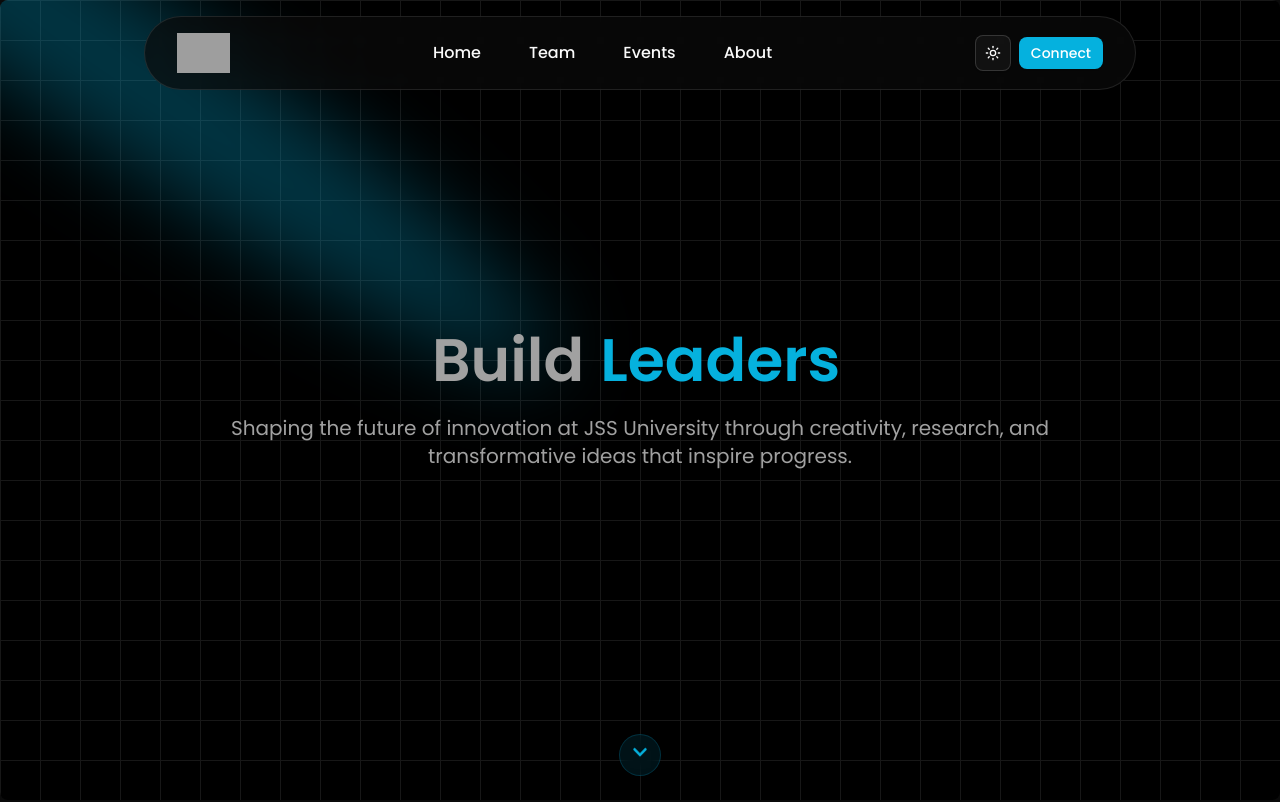
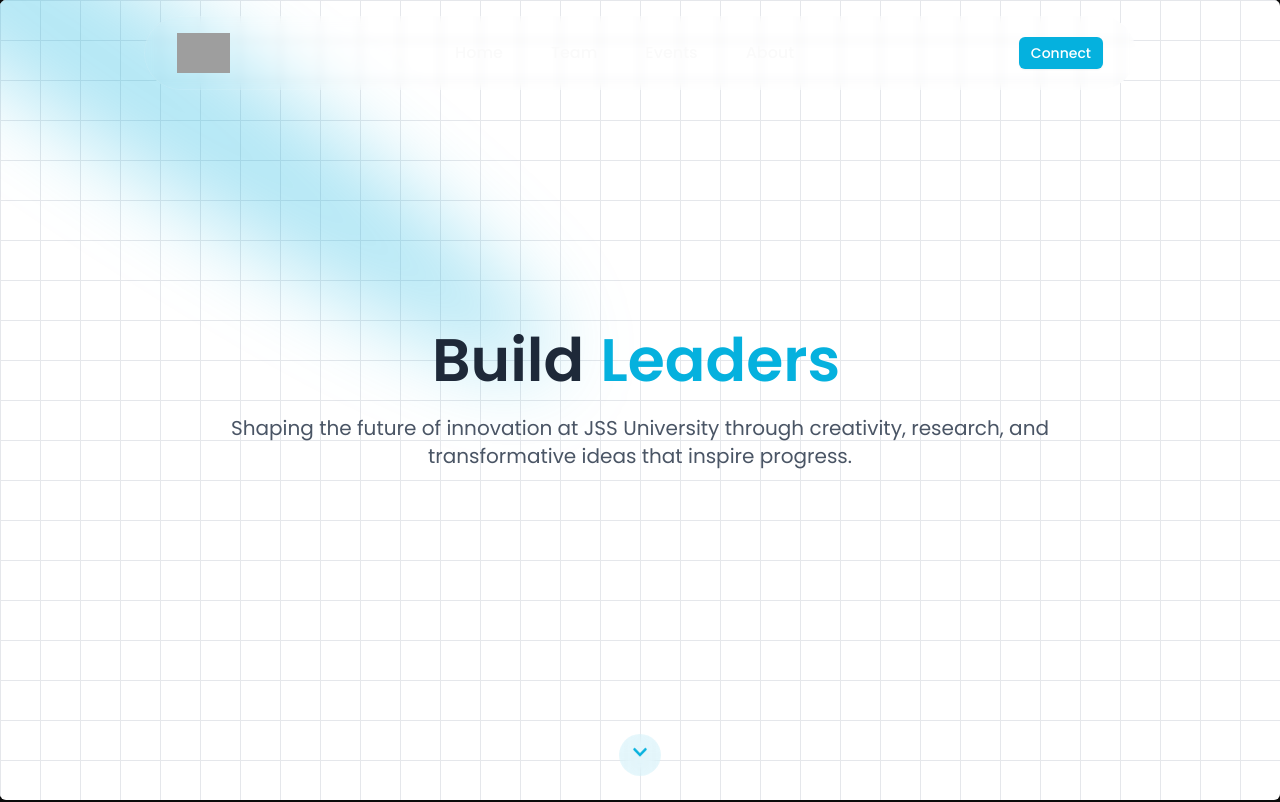
Before and after one commit to hrshvv/edc-jssun, a React (Vite) app: page / in a window 1280 px wide. Shown: the top 802 px of the page. Built offline with nearby package versions, Linux system fonts and the light colour scheme; grey boxes are pictures that could not be loaded.

Commit message:
remove the light and dark theme

```diff
--- a/index.html
+++ b/index.html
@@ -1,5 +1,5 @@
 <!doctype html>
-<html lang="en" class="dark">
+<html lang="en">
   <head>
     <meta charset="UTF-8" />
     <link
--- a/src/App.jsx
+++ b/src/App.jsx
@@ -1,6 +1,5 @@
 import React from 'react';
 import { BrowserRouter as Router, Routes, Route } from 'react-router-dom';
-import { ThemeProvider } from './hooks/use-theme.jsx';
 import Navbar from './our/components/navbar/Navbar';
 import Team from './our/views/Team';
 import Main from './our/views/Main';
@@ -9,7 +8,6 @@ import About from './our/views/About';
 
 function App() {
   return (
-    <ThemeProvider defaultTheme="dark" storageKey="vite-ui-theme">
     <Router>
       <div className="fixed top-0 left-1/2 -translate-x-1/2 z-50 md:w-[80%] w-full p-4">
         <Navbar />
@@ -23,7 +21,6 @@ function App() {
         </Routes>
       </div>
     </Router>
-    </ThemeProvider>
   );
 }
 
--- a/src/components/theme-toggle.jsx
+++ /dev/null
@@ -1,27 +0,0 @@
-import { Moon, Sun } from 'lucide-react';
-import { Button } from '@/components/ui/button';
-import { useTheme } from '@/hooks/use-theme.jsx';
-
-export function ThemeToggle() {
-  const { theme, setTheme } = useTheme();
-
-  const toggleTheme = () => {
-    setTheme(theme === 'dark' ? 'light' : 'dark');
-  };
-
-  return (
-    <Button
-      variant="outline"
-      size="icon"
-      onClick={toggleTheme}
-      title={`Switch to ${theme === 'dark' ? 'light' : 'dark'} mode`}
-    >
-      {theme === 'dark' ? (
-        <Sun className="h-4 w-4" />
-      ) : (
-        <Moon className="h-4 w-4" />
-      )}
-      <span className="sr-only">Toggle theme</span>
-    </Button>
-  );
-}
--- a/src/hooks/use-theme.jsx
+++ /dev/null
@@ -1,47 +0,0 @@
-import { createContext, useContext, useEffect, useState } from 'react';
-
-const ThemeProviderContext = createContext();
-
-export function ThemeProvider({
-  children,
-  defaultTheme = 'dark',
-  storageKey = 'vite-ui-theme',
-  ...props
-}) {
-  const [theme, setTheme] = useState(() => {
-    if (typeof window !== 'undefined') {
-      return localStorage.getItem(storageKey) || defaultTheme;
-    }
-    return defaultTheme;
-  });
-
-  useEffect(() => {
-    const root = window.document.documentElement;
-    root.classList.remove('light', 'dark');
-    root.classList.add(theme);
-  }, [theme]);
-
-  const value = {
-    theme,
-    setTheme: theme => {
-      localStorage.setItem(storageKey, theme);
-      setTheme(theme);
-    },
-  };
-
-  return (
-    <ThemeProviderContext.Provider {...props} value={value}>
-      {children}
-    </ThemeProviderContext.Provider>
-  );
-}
-
-export const useTheme = () => {
-  const context = useContext(ThemeProviderContext);
-
-  if (context === undefined) {
-    throw new Error('useTheme must be used within a ThemeProvider');
-  }
-
-  return context;
-};
--- a/src/index.css
+++ b/src/index.css
@@ -5,46 +5,7 @@ body {
   font-family: 'Poppins', sans-serif;
 }
 
-@custom-variant dark (&:is(.dark *));
-
-@theme inline {
-  --radius-sm: calc(var(--radius) - 4px);
-  --radius-md: calc(var(--radius) - 2px);
-  --radius-lg: var(--radius);
-  --radius-xl: calc(var(--radius) + 4px);
-  --color-background: var(--background);
-  --color-foreground: var(--foreground);
-  --color-card: var(--card);
-  --color-card-foreground: var(--card-foreground);
-  --color-popover: var(--popover);
-  --color-popover-foreground: var(--popover-foreground);
-  --color-primary: var(--primary);
-  --color-primary-foreground: var(--primary-foreground);
-  --color-secondary: var(--secondary);
-  --color-secondary-foreground: var(--secondary-foreground);
-  --color-muted: var(--muted);
-  --color-muted-foreground: var(--muted-foreground);
-  --color-accent: var(--accent);
-  --color-accent-foreground: var(--accent-foreground);
-  --color-destructive: var(--destructive);
-  --color-border: var(--border);
-  --color-input: var(--input);
-  --color-ring: var(--ring);
-  --color-chart-1: var(--chart-1);
-  --color-chart-2: var(--chart-2);
-  --color-chart-3: var(--chart-3);
-  --color-chart-4: var(--chart-4);
-  --color-chart-5: var(--chart-5);
-  --color-sidebar: var(--sidebar);
-  --color-sidebar-foreground: var(--sidebar-foreground);
-  --color-sidebar-primary: var(--sidebar-primary);
-  --color-sidebar-primary-foreground: var(--sidebar-primary-foreground);
-  --color-sidebar-accent: var(--sidebar-accent);
-  --color-sidebar-accent-foreground: var(--sidebar-accent-foreground);
-  --color-sidebar-border: var(--sidebar-border);
-  --color-sidebar-ring: var(--sidebar-ring);
-}
-
+/* CSS variables for dark theme (default) */
 :root {
   --radius: 0.625rem;
   --background: oklch(0.145 0 0);
@@ -80,81 +41,15 @@ body {
   --sidebar-ring: oklch(0.556 0 0);
 }
 
-.light {
-  --background: oklch(1 0 0);
-  --foreground: oklch(0.145 0 0);
-  --card: oklch(1 0 0);
-  --card-foreground: oklch(0.145 0 0);
-  --popover: oklch(1 0 0);
-  --popover-foreground: oklch(0.145 0 0);
-  --primary: oklch(0.205 0 0);
-  --primary-foreground: oklch(0.985 0 0);
-  --secondary: oklch(0.97 0 0);
-  --secondary-foreground: oklch(0.205 0 0);
-  --muted: oklch(0.97 0 0);
-  --muted-foreground: oklch(0.556 0 0);
-  --accent: oklch(0.97 0 0);
-  --accent-foreground: oklch(0.205 0 0);
-  --destructive: oklch(0.577 0.245 27.325);
-  --border: oklch(0.922 0 0);
-  --input: oklch(0.922 0 0);
-  --ring: oklch(0.708 0 0);
-  --chart-1: oklch(0.646 0.222 41.116);
-  --chart-2: oklch(0.6 0.118 184.704);
-  --chart-3: oklch(0.398 0.07 227.392);
-  --chart-4: oklch(0.828 0.189 84.429);
-  --chart-5: oklch(0.769 0.188 70.08);
-  --sidebar: oklch(0.985 0 0);
-  --sidebar-foreground: oklch(0.145 0 0);
-  --sidebar-primary: oklch(0.205 0 0);
-  --sidebar-primary-foreground: oklch(0.985 0 0);
-  --sidebar-accent: oklch(0.97 0 0);
-  --sidebar-accent-foreground: oklch(0.205 0 0);
-  --sidebar-border: oklch(0.922 0 0);
-  --sidebar-ring: oklch(0.708 0 0);
+/* Base styles */
+* {
+  border-color: var(--border);
+  outline-color: color-mix(in srgb, var(--ring) 50%, transparent);
 }
 
-.dark {
-  --background: oklch(0.145 0 0);
-  --foreground: oklch(0.985 0 0);
-  --card: oklch(0.205 0 0);
-  --card-foreground: oklch(0.985 0 0);
-  --popover: oklch(0.205 0 0);
-  --popover-foreground: oklch(0.985 0 0);
-  --primary: oklch(0.922 0 0);
-  --primary-foreground: oklch(0.205 0 0);
-  --secondary: oklch(0.269 0 0);
-  --secondary-foreground: oklch(0.985 0 0);
-  --muted: oklch(0.269 0 0);
-  --muted-foreground: oklch(0.708 0 0);
-  --accent: oklch(0.269 0 0);
-  --accent-foreground: oklch(0.985 0 0);
-  --destructive: oklch(0.704 0.191 22.216);
-  --border: oklch(1 0 0 / 10%);
-  --input: oklch(1 0 0 / 15%);
-  --ring: oklch(0.556 0 0);
-  --chart-1: oklch(0.488 0.243 264.376);
-  --chart-2: oklch(0.696 0.17 162.48);
-  --chart-3: oklch(0.769 0.188 70.08);
-  --chart-4: oklch(0.627 0.265 303.9);
-  --chart-5: oklch(0.645 0.246 16.439);
-  --sidebar: oklch(0.205 0 0);
-  --sidebar-foreground: oklch(0.985 0 0);
-  --sidebar-primary: oklch(0.488 0.243 264.376);
-  --sidebar-primary-foreground: oklch(0.985 0 0);
-  --sidebar-accent: oklch(0.269 0 0);
-  --sidebar-accent-foreground: oklch(0.985 0 0);
-  --sidebar-border: oklch(1 0 0 / 10%);
-  --sidebar-ring: oklch(0.556 0 0);
-}
-
-@layer base {
-  * {
-    @apply border-border outline-ring/50;
-  }
-  body {
-    @apply bg-background text-foreground;
-  }
+body {
+  background-color: var(--background);
+  color: var(--foreground);
 }
 
 @layer utilities {
--- a/src/main.jsx
+++ b/src/main.jsx
@@ -2,12 +2,9 @@ import { StrictMode } from 'react';
 import { createRoot } from 'react-dom/client';
 import './index.css';
 import App from './App.jsx';
-import { ThemeProvider } from './hooks/use-theme.jsx';
 
 createRoot(document.getElementById('root')).render(
   <StrictMode>
-    <ThemeProvider defaultTheme="dark" storageKey="edc-website-theme">
-      <App />
-    </ThemeProvider>
+    <App />
   </StrictMode>
 );
--- a/src/our/components/navbar/Logo.jsx
+++ b/src/our/components/navbar/Logo.jsx
@@ -1,27 +1,12 @@
 import React from 'react';
-import { useTheme } from '../../../hooks/use-theme.jsx';
 
 const Logo = () => {
-  const { theme } = useTheme();
-
   return (
-    <>
-      {theme === 'light' ? (
-        // Light theme logo - responsive sizing
-        <img
-          src="https://res.cloudinary.com/dh8cqlngr/image/upload/v1757095434/EDC_New_Logo_light_h2jczl.png"
-          alt="EDC Logo"
-          className="h-8 w-auto sm:h-10"
-        />
-      ) : (
-        // Dark theme logo - responsive sizing
-        <img
-          src="https://res.cloudinary.com/dh8cqlngr/image/upload/v1757095428/EDC_New_Logo_darkbg_b8ptlv.png"
-          alt="EDC Logo"
-          className="h-8 w-auto sm:h-10"
-        />
-      )}
-    </>
+    <img
+      src="https://res.cloudinary.com/dh8cqlngr/image/upload/v1757095428/EDC_New_Logo_darkbg_b8ptlv.png"
+      alt="EDC Logo"
+      className="h-8 w-auto sm:h-10"
+    />
   );
 };
 
--- a/src/our/components/navbar/Navbar.jsx
+++ b/src/our/components/navbar/Navbar.jsx
@@ -1,14 +1,10 @@
 import React from 'react';
 import { Link } from 'react-router-dom';
-import { ThemeToggle } from '../../../components/theme-toggle';
-import { useTheme } from '../../../hooks/use-theme.jsx';
 import { Button } from '@/components/ui/button';
 import Logo from './Logo';
 import DrawerTabs from './DrawerTabs';
 
 const Navbar = () => {
-  const { theme } = useTheme();
-
   return (
     <div className="w-full max-w-7xl mx-auto">
       <div className="flex justify-between items-center bg-background/70 backdrop-blur-[4px] py-3 sm:py-4 px-8 border rounded-full">
@@ -22,7 +18,7 @@ const Navbar = () => {
           <Link to="/">
             <Button
               variant="ghost"
-              className="text-sm xl:text-base px-3 xl:px-4"
+              className="text-sm xl:text-base px-3 xl:px-4 hover:bg-accent/80 hover:scale-110 hover:border-2 hover:border-accent hover:shadow-xl hover:shadow-accent/25 hover:text-accent-foreground transition-all duration-300"
             >
               Home
             </Button>
@@ -30,7 +26,7 @@ const Navbar = () => {
           <Link to="/team">
             <Button
               variant="ghost"
-              className="text-sm xl:text-base px-3 xl:px-4"
+              className="text-sm xl:text-base px-3 xl:px-4 hover:bg-accent/80 hover:scale-110 hover:border-2 hover:border-accent hover:shadow-xl hover:shadow-accent/25 hover:text-accent-foreground transition-all duration-300"
             >
               Team
             </Button>
@@ -38,7 +34,7 @@ const Navbar = () => {
           <Link to="/events">
             <Button
               variant="ghost"
-              className="text-sm xl:text-base px-3 xl:px-4"
+              className="text-sm xl:text-base px-3 xl:px-4 hover:bg-accent/80 hover:scale-110 hover:border-2 hover:border-accent hover:shadow-xl hover:shadow-accent/25 hover:text-accent-foreground transition-all duration-300"
             >
               Events
             </Button>
@@ -46,17 +42,15 @@ const Navbar = () => {
           <Link to="/about">
             <Button
               variant="ghost"
-              className="text-sm xl:text-base px-3 xl:px-4"
+              className="text-sm xl:text-base px-3 xl:px-4 hover:bg-accent/80 hover:scale-110 hover:border-2 hover:border-accent hover:shadow-xl hover:shadow-accent/25 hover:text-accent-foreground transition-all duration-300"
             >
               About
             </Button>
           </Link>
         </div>
 
-        {/* Right Section - Theme Toggle, Mobile Menu, Connect Button */}
+        {/* Right Section - Mobile Menu, Connect Button */}
         <div className="flex items-center gap-2">
-          <ThemeToggle />
-
           {/* Mobile Drawer */}
           <div className="lg:hidden">
             <DrawerTabs />
--- a/src/our/views/Events.jsx
+++ b/src/our/views/Events.jsx
@@ -31,31 +31,6 @@ const Events = () => {
       image:
         'https://res.cloudinary.com/dh8cqlngr/image/upload/v1759387727/IMG_4300_yxfszd.jpg',
     },
-    {
-      id: 6,
-      image:
-        'https://res.cloudinary.com/dh8cqlngr/image/upload/v1759387725/IMG_4274_wpr56p.jpg',
-    },
-    {
-      id: 7,
-      image:
-        'https://res.cloudinary.com/dh8cqlngr/image/upload/v1759387724/IMG_4262_wxxelu.jpg',
-    },
-    {
-      id: 8,
-      image:
-        'https://res.cloudinary.com/dh8cqlngr/image/upload/v1759387723/IMG_4256_binzhe.jpg',
-    },
-    {
-      id: 9,
-      image:
-        'https://res.cloudinary.com/dh8cqlngr/image/upload/v1759387717/IMG_4202_1_fg0lam.jpg ',
-    },
-    {
-      id: 10,
-      image:
-        'https://res.cloudinary.com/dh8cqlngr/image/upload/v1759387718/IMG_4207_xpgzyu.jpg',
-    },
   ];
 
   const event2Gallery = [
@@ -81,28 +56,7 @@ const Events = () => {
     },
   ];
 
-  const event3Gallery = [
-    {
-      id: 1,
-      image:
-        'https://res.cloudinary.com/dh8cqlngr/image/upload/v1759080881/EDC_JSS_UNI_nviwol.png',
-    },
-    {
-      id: 2,
-      image:
-        'https://res.cloudinary.com/dh8cqlngr/image/upload/v1759080883/WhatsApp_Image_2025-09-28_at_22.00.24_4f14c6fe_sazknc.jpg',
-    },
-    {
-      id: 3,
-      image:
-        'https://res.cloudinary.com/dh8cqlngr/image/upload/v1759080882/WhatsApp_Image_2025-09-28_at_22.01.37_a5399f7c_w0jn1f.jpg',
-    },
-    {
-      id: 4,
-      image:
-        'https://res.cloudinary.com/dh8cqlngr/image/upload/v1759080881/EDC_JSS_UNI_nviwol.png',
-    },
-  ];
+  const event3Gallery = [];
 
   // Past events with detailed information
   const pastEvents = [
@@ -113,10 +67,11 @@ const Events = () => {
         'Our annual flagship event where 15 innovative startups pitched their ideas to a panel of industry experts and investors. The competition featured cutting-edge solutions in fintech, healthtech, and sustainable technology.',
       image:
         'https://res.cloudinary.com/dh8cqlngr/image/upload/v1759080883/WhatsApp_Image_2025-09-28_at_22.00.24_4f14c6fe_sazknc.jpg',
-      date: '2023-12-15',
+      date: '2025-08-20',
       location: 'AB-3 Room-113',
       attendees: '80+',
-      winner: 'EcoTech Solutions',
+      winner:
+        '🥇 EcoTech Solutions<br/>🥈 GreenTech Innovations<br/>🥉 DataFlow Systems',
       category: 'Competition',
       highlights: [
         '15 startups participated',
@@ -132,11 +87,11 @@ const Events = () => {
         'A comprehensive 3-day workshop series covering the fundamentals of AI and ML. Participants worked on real-world projects including image recognition, natural language processing, and predictive analytics.',
       image:
         'https://res.cloudinary.com/dh8cqlngr/image/upload/v1759080882/WhatsApp_Image_2025-09-28_at_22.01.37_a5399f7c_w0jn1f.jpg',
-      date: '2023-11-20',
+      date: '2025-08-05',
       location: 'Multipurpose Hall',
       attendees: '150+',
       winner: null,
-      category: 'Workshop',
+      category: 'Networking',
       highlights: [
         '3-day intensive program',
         'Hands-on projects',
@@ -151,7 +106,7 @@ const Events = () => {
         'An exclusive networking event bringing together entrepreneurs, investors, and industry professionals. The evening featured keynote speakers, panel discussions, and structured networking sessions.',
       image:
         'https://res.cloudinary.com/dh8cqlngr/image/upload/v1759080881/EDC_JSS_UNI_nviwol.png',
-      date: '2023-10-25',
+      date: '2025-09-14',
       location: 'Online',
       attendees: 10,
       winner: null,
@@ -356,9 +311,11 @@ const Events = () => {
                       {/* Winner Badge for Competition */}
                       {event.winner && (
                         <div className="mb-6">
-                          <div className="bg-gradient-to-r from-yellow-400 to-orange-500 text-white px-4 py-2 rounded-lg inline-flex items-center">
+                          <div className="bg-gray-800 text-white p-6 rounded-2xl shadow-xl border border-gray-700">
+                            <div className="flex items-center mb-4">
+                              <div className="bg-white/20 p-2 rounded-full mr-3">
                                 <svg
-                              className="w-5 h-5 mr-2"
+                                  className="w-6 h-6"
                                   fill="none"
                                   stroke="currentColor"
                                   viewBox="0 0 24 24"
@@ -370,7 +327,21 @@ const Events = () => {
                                     d="M9 12l2 2 4-4M7.835 4.697a3.42 3.42 0 001.946-.806 3.42 3.42 0 014.438 0 3.42 3.42 0 001.946.806 3.42 3.42 0 013.138 3.138 3.42 3.42 0 00.806 1.946 3.42 3.42 0 010 4.438 3.42 3.42 0 00-.806 1.946 3.42 3.42 0 01-3.138 3.138 3.42 3.42 0 00-1.946.806 3.42 3.42 0 01-4.438 0 3.42 3.42 0 00-1.946-.806 3.42 3.42 0 01-3.138-3.138 3.42 3.42 0 00-.806-1.946 3.42 3.42 0 010-4.438 3.42 3.42 0 00.806-1.946 3.42 3.42 0 013.138-3.138z"
                                   />
                                 </svg>
-                            Winner: {event.winner}
+                              </div>
+                              <h4 className="text-xl font-bold text-white">
+                                Competition Winners
+                              </h4>
+                            </div>
+                            <div className="bg-white/10 backdrop-blur-sm rounded-xl p-4 border border-white/20">
+                              <div className="text-center">
+                                <span
+                                  className="text-lg font-semibold leading-relaxed"
+                                  dangerouslySetInnerHTML={{
+                                    __html: event.winner,
+                                  }}
+                                />
+                              </div>
+                            </div>
                           </div>
                         </div>
                       )}
```
Also changed, not shown: src/components/TiltedCard.css (+5 -18 lines). Lines whose indentation alone changed are shown as unchanged.
